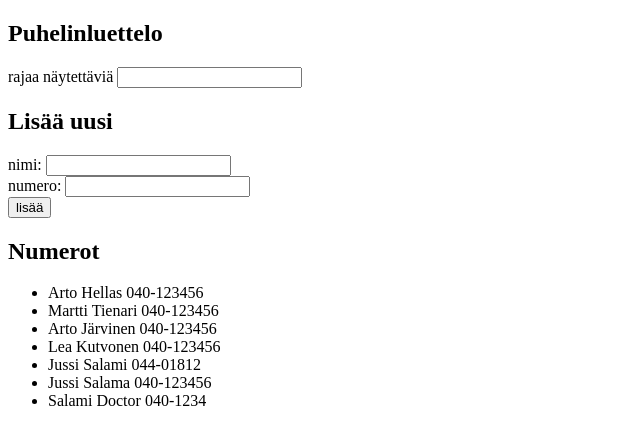
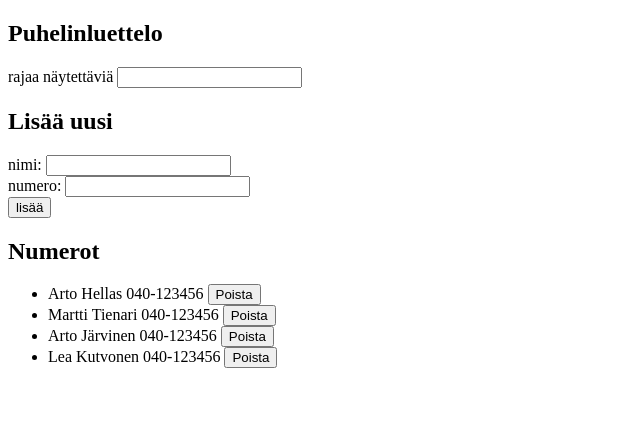
Before and after one commit to yusifsalam/fullstackopen2018, a React (Create React App) app in the folder osa2/lomakkeet/: page / in a window 1280 px wide. Shown: the top 444 px of the page, without its empty margins (0-640 px from the left). Built offline with nearby package versions, Linux system fonts and the light colour scheme; data requests are answered from the project's data file.

Commit message:
Exercise 2.16 done

```diff
--- a/osa2/lomakkeet/db.json
+++ b/osa2/lomakkeet/db.json
@@ -19,22 +19,6 @@
       "name": "Lea Kutvonen",
       "number": "040-123456",
       "id": 4
-    },
-    {
-      "name": "Jussi Salami",
-      "number": "044-01812",
-      "date": "2018-08-28T17:12:51.505Z",
-      "id": 5
-    },
-    {
-      "name": "Jussi Salama",
-      "number": "040-123456",
-      "id": 6
-    },
-    {
-      "name": "Salami Doctor",
-      "number": "040-1234",
-      "id": 7
     }
   ]
 }
--- a/osa2/lomakkeet/src/App.js
+++ b/osa2/lomakkeet/src/App.js
@@ -15,10 +15,10 @@ class App extends React.Component {
     }
   }
 
-  componentDidMount(){
+  componentDidMount() {
     personService.getAll()
       .then(response => {
-        this.setState({persons: response.data})
+        this.setState({ persons: response.data })
       })
   }
 
@@ -39,11 +39,13 @@ class App extends React.Component {
     }
     else {
       personService.create(personObject)
-        .then(response => {this.setState({
-          persons: this.state.persons.concat(personObject),
-          newName: '',
-          newNumber: ''
-        })})
+        .then(response => {
+          this.setState({
+            persons: this.state.persons.concat(personObject),
+            newName: '',
+            newNumber: ''
+          })
+        })
     }
   }
 
@@ -55,7 +57,26 @@ class App extends React.Component {
   }
 
   handleSearch = (event) => {
-    this.setState({filter: event.target.value})
+    this.setState({ filter: event.target.value })
+  }
+
+  handleDeletePerson = (id, name) => {
+    return () => {
+      if (window.confirm(`poistetaanko ${name}`)){
+
+        personService.deletePerson(id)
+          .then(deletedPersons => {
+            const persons = this.state.persons.filter(n => n.id !== id)
+            this.setState(
+              {
+                persons: persons,
+                newName: '',
+                newNumber: ''
+              })
+          })
+      }
+
+    }
   }
 
   render() {
@@ -63,13 +84,13 @@ class App extends React.Component {
       <div>
         {/* debug: name: {this.state.newName} number: {this.state.newNumber} filter: {this.state.filter} */}
         <h2>Puhelinluettelo</h2>
-        <Search handleSearch = {this.handleSearch}/>
+        <Search handleSearch={this.handleSearch} />
         <h2>Lisää uusi</h2>
-        <PersonForm personName = {this.handlePersonName} newName = {this.newName}
-        personNumber = {this.handlePersonNumber} newNumber ={this.newNumber} addPerson = {this.addPerson}/>
+        <PersonForm personName={this.handlePersonName} newName={this.state.newName}
+          personNumber={this.handlePersonNumber} newNumber={this.state.newNumber} addPerson={this.addPerson} />
         <h2>Numerot</h2>
         <ul>
-          {this.state.persons.filter(person => person.name.toLowerCase().includes(this.state.filter)).map(person => <Person key={person.name} person={person}/>)}
+          {this.state.persons.filter(person => person.name.toLowerCase().includes(this.state.filter)).map(person => <Person key={person.name} person={person} deletePerson={this.handleDeletePerson(person.id, person.name)} />)}
         </ul>
       </div>
     )
--- a/osa2/lomakkeet/src/components/Person.js
+++ b/osa2/lomakkeet/src/components/Person.js
@@ -1,8 +1,8 @@
 import React from 'react'
 
-const Person = ({ person }) => {
+const Person = ({ person, deletePerson }) => {
     return (
-      <li>{person.name} {person.number}</li>
+      <li>{person.name} {person.number} <button onClick={deletePerson}>Poista</button></li>
     )
   }
 
--- a/osa2/lomakkeet/src/services/persons.js
+++ b/osa2/lomakkeet/src/services/persons.js
@@ -13,4 +13,8 @@ const update = (id, newObject) => {
     return axios.put(`${baseUrl}/${id}`, newObject)
 }
 
-export default { getAll, create, update}
+const deletePerson = (id) => {
+    return axios.delete(`${baseUrl}/${id}`)
+}
+
+export default { getAll, create, update, deletePerson}
```
